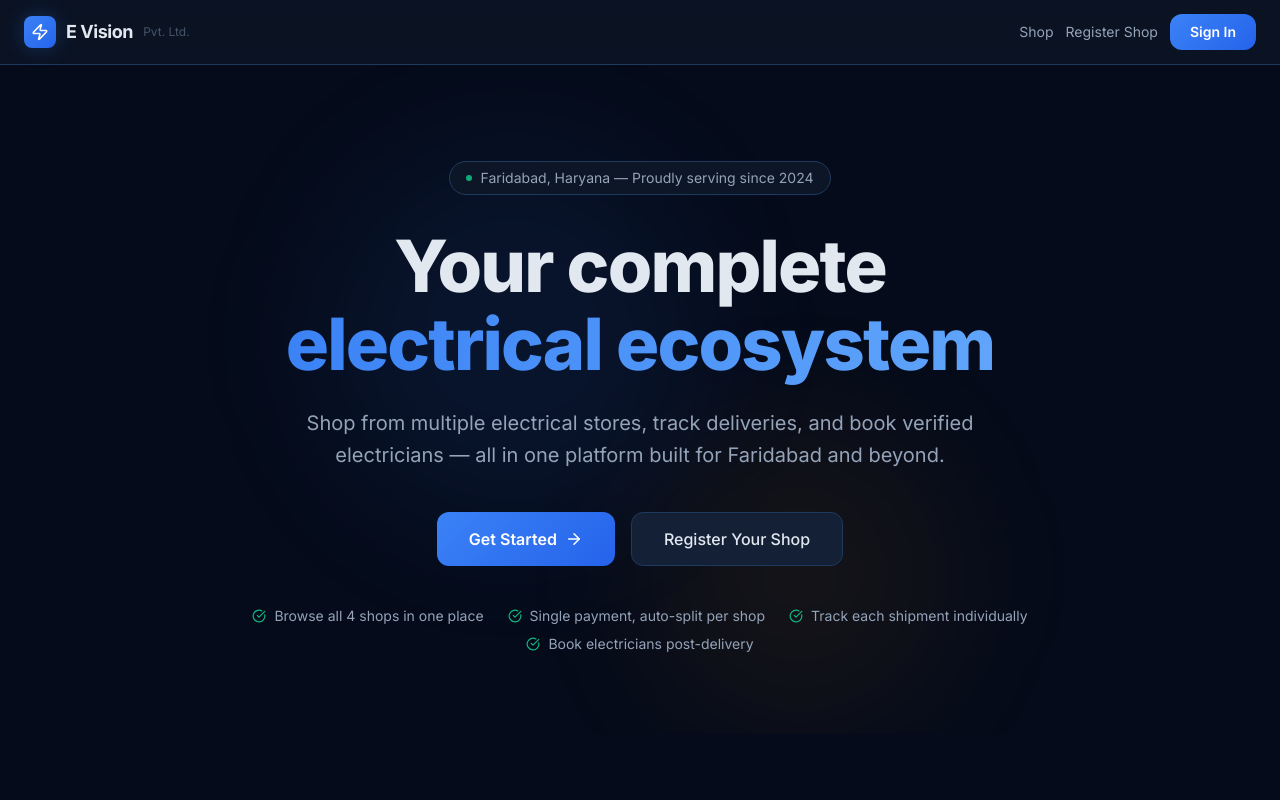
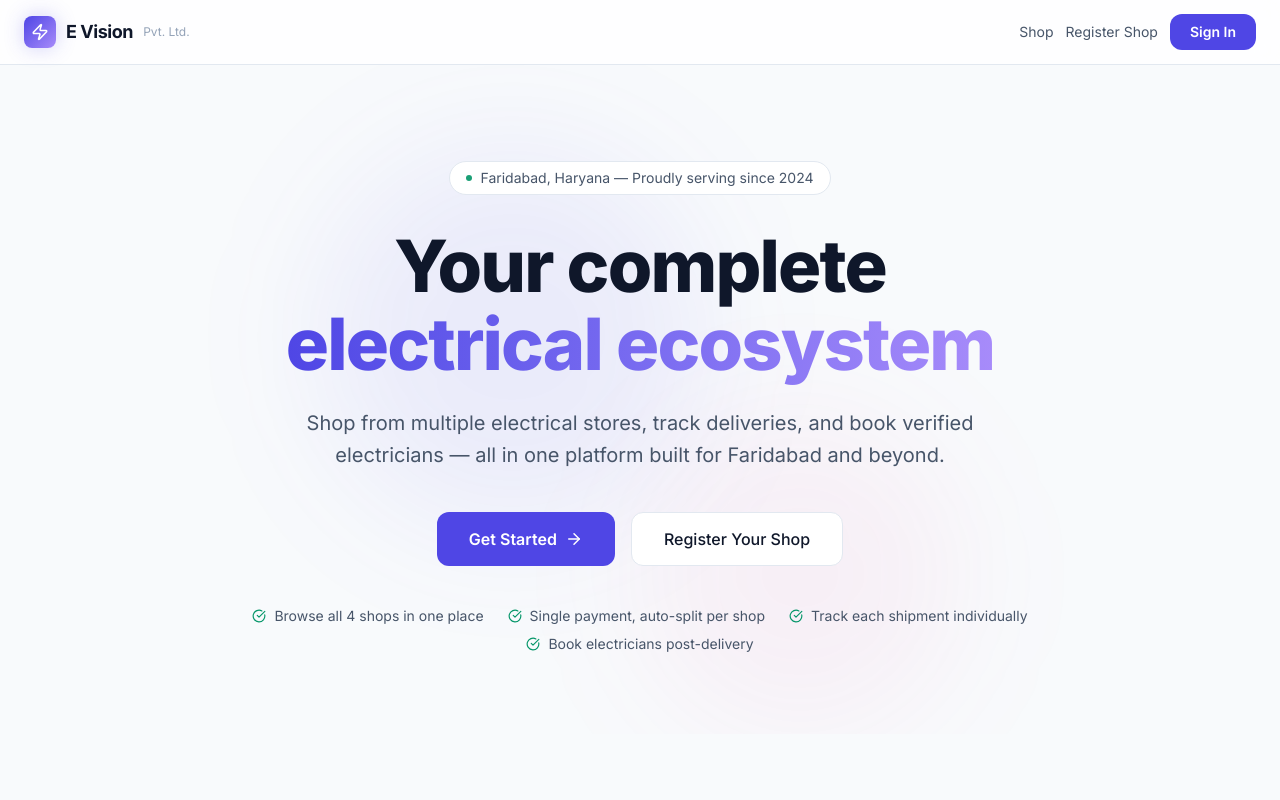
Before and after one commit to shukla-manya/evision-platform-, a Next.js app in the folder frontend-web/: page / in a window 1280 px wide. Shown: the top 800 px of the page. Built offline with nearby package versions, Linux system fonts and the light colour scheme.

Commit message:
feat: update features and improve system performance

```diff
--- a/frontend-web/app/(auth)/register/page.tsx
+++ b/frontend-web/app/(auth)/register/page.tsx
@@ -93,7 +93,7 @@ export default function RegisterPage() {
               }`}
             >
               {label}
-              <span className={`block text-xs font-normal mt-0.5 ${role === key ? 'text-blue-100' : 'text-ev-subtle'}`}>
+              <span className={`block text-xs font-normal mt-0.5 ${role === key ? 'text-white/80' : 'text-ev-subtle'}`}>
                 {desc}
               </span>
             </button>
--- a/frontend-web/app/admin/orders/page.tsx
+++ b/frontend-web/app/admin/orders/page.tsx
@@ -51,10 +51,10 @@ const STATUS_COLOR: Record<string, string> = {
   order_received: 'bg-ev-primary/10 text-ev-primary border-ev-primary/20',
   confirmed: 'bg-ev-primary/10 text-ev-primary border-ev-primary/20',
   pending: 'bg-ev-warning/10 text-ev-warning border-ev-warning/20',
-  shipment_created: 'bg-blue-500/10 text-blue-400 border-blue-500/20',
-  picked_up: 'bg-blue-500/10 text-blue-400 border-blue-500/20',
-  in_transit: 'bg-purple-500/10 text-purple-400 border-purple-500/20',
-  out_for_delivery: 'bg-orange-500/10 text-orange-400 border-orange-500/20',
+  shipment_created: 'bg-ev-primary/10 text-ev-primary border-ev-primary/20',
+  picked_up: 'bg-ev-primary/10 text-ev-primary border-ev-primary/20',
+  in_transit: 'bg-ev-accent/10 text-ev-accent border-ev-accent/20',
+  out_for_delivery: 'bg-ev-accent/10 text-ev-accent border-ev-accent/20',
   delivered: 'bg-ev-success/10 text-ev-success border-ev-success/20',
   order_cancelled: 'bg-ev-error/10 text-ev-error border-ev-error/20',
   payment_failed: 'bg-ev-error/10 text-ev-error border-ev-error/20',
--- a/frontend-web/app/checkout/page.tsx
+++ b/frontend-web/app/checkout/page.tsx
@@ -109,7 +109,7 @@ export default function CheckoutPage() {
         modal: {
           ondismiss: () => toast('Payment window closed'),
         },
-        theme: { color: '#3b82f6' },
+        theme: { color: '#4F46E5' },
       });
       rp.on('payment.failed', () => toast.error('Payment failed'));
       rp.open();
--- a/frontend-web/app/globals.css
+++ b/frontend-web/app/globals.css
@@ -27,31 +27,33 @@
 @theme {
   --font-sans: 'Inter', system-ui, sans-serif;
 
-  --color-ev-bg: #050b1a;
-  --color-ev-surface: #0d1626;
-  --color-ev-surface2: #142035;
-  --color-ev-border: #1e3a5f;
-  --color-ev-primary: #3b82f6;
-  --color-ev-primary-light: #60a5fa;
-  --color-ev-primary-dark: #2563eb;
-  --color-ev-accent: #f59e0b;
+  --color-ev-bg: #f8fafc;
+  --color-ev-surface: #ffffff;
+  --color-ev-surface2: #f1f5f9;
+  --color-ev-border: #e2e8f0;
+  --color-ev-primary: #4f46e5;
+  --color-ev-primary-light: #a78bfa;
+  --color-ev-primary-dark: #4f46e5;
+  --color-ev-accent: #ec4899;
   --color-ev-accent-light: #fbbf24;
-  --color-ev-text: #e2e8f0;
-  --color-ev-muted: #94a3b8;
-  --color-ev-subtle: #475569;
-  --color-ev-success: #10b981;
+  --color-ev-soft: #a78bfa;
+  --color-ev-highlight: #fbbf24;
+  --color-ev-text: #0f172a;
+  --color-ev-muted: #475569;
+  --color-ev-subtle: #94a3b8;
+  --color-ev-success: #059669;
   --color-ev-error: #ef4444;
   --color-ev-warning: #f59e0b;
 
-  --background-image-gradient-ev: linear-gradient(135deg, #0d1626 0%, #1a2a4a 100%);
-  --background-image-gradient-primary: linear-gradient(135deg, #3b82f6, #2563eb);
-  --background-image-gradient-accent: linear-gradient(135deg, #f59e0b, #d97706);
+  --background-image-gradient-ev: linear-gradient(135deg, #4f46e5 0%, #a78bfa 55%, #ec4899 100%);
+  --background-image-gradient-primary: linear-gradient(135deg, #4f46e5, #a78bfa);
+  --background-image-gradient-accent: linear-gradient(135deg, #ec4899, #fbbf24);
 
-  --shadow-ev-sm: 0 1px 3px rgba(0, 0, 0, 0.4);
-  --shadow-ev-md: 0 4px 16px rgba(0, 0, 0, 0.4);
-  --shadow-ev-lg: 0 8px 32px rgba(0, 0, 0, 0.5);
-  --shadow-ev-glow: 0 0 20px rgba(59, 130, 246, 0.25);
-  --shadow-ev-glow-accent: 0 0 20px rgba(245, 158, 11, 0.25);
+  --shadow-ev-sm: 0 1px 2px rgba(15, 23, 42, 0.06);
+  --shadow-ev-md: 0 8px 20px rgba(15, 23, 42, 0.1);
+  --shadow-ev-lg: 0 16px 36px rgba(15, 23, 42, 0.12);
+  --shadow-ev-glow: 0 0 20px rgba(79, 70, 229, 0.25);
+  --shadow-ev-glow-accent: 0 0 20px rgba(236, 72, 153, 0.22);
 
   --animate-fade-in: fadeIn 0.3s ease-in-out;
   --animate-slide-up: slideUp 0.3s ease-out;
@@ -104,18 +106,34 @@
   }
 
   .ev-btn-primary {
-    @apply bg-gradient-primary text-white font-semibold px-6 py-3 rounded-xl
+    @apply bg-ev-primary text-white font-semibold px-6 py-3 rounded-xl
            hover:opacity-90 active:scale-95 transition-all duration-150
            disabled:opacity-50 disabled:cursor-not-allowed disabled:active:scale-100;
   }
 
   .ev-btn-secondary {
-    @apply bg-ev-surface2 border border-ev-border text-ev-text font-medium px-6 py-3 rounded-xl
-           hover:border-ev-primary hover:text-ev-primary-light transition-all duration-150;
+    @apply bg-ev-surface border border-ev-border text-ev-text font-medium px-6 py-3 rounded-xl
+           hover:border-ev-primary hover:text-ev-primary transition-all duration-150;
   }
 
   .ev-badge {
     @apply inline-flex items-center px-2.5 py-0.5 rounded-full text-xs font-medium;
+  }
+
+  .ev-badge-offer {
+    @apply bg-ev-highlight text-ev-text;
+  }
+
+  .ev-status-success {
+    @apply bg-ev-success/10 text-ev-success border border-ev-success/25;
+  }
+
+  .ev-status-pending {
+    @apply bg-ev-warning/10 text-ev-warning border border-ev-warning/25;
+  }
+
+  .ev-status-error {
+    @apply bg-ev-error/10 text-ev-error border border-ev-error/25;
   }
 
   .ev-label {
--- a/frontend-web/app/layout.tsx
+++ b/frontend-web/app/layout.tsx
@@ -10,7 +10,7 @@ export const metadata: Metadata = {
 
 export default function RootLayout({ children }: { children: React.ReactNode }) {
   return (
-    <html lang="en" className="dark">
+    <html lang="en">
       <head>
         <link rel="preconnect" href="https://fonts.googleapis.com" />
         <link rel="preconnect" href="https://fonts.gstatic.com" crossOrigin="anonymous" />
@@ -22,14 +22,14 @@ export default function RootLayout({ children }: { children: React.ReactNode })
           toastOptions={{
             duration: 4000,
             style: {
-              background: '#0d1626',
-              color: '#e2e8f0',
-              border: '1px solid #1e3a5f',
+              background: '#ffffff',
+              color: '#0f172a',
+              border: '1px solid #e2e8f0',
               borderRadius: '12px',
               fontSize: '14px',
             },
-            success: { iconTheme: { primary: '#10b981', secondary: '#0d1626' } },
-            error: { iconTheme: { primary: '#ef4444', secondary: '#0d1626' } },
+            success: { iconTheme: { primary: '#059669', secondary: '#ffffff' } },
+            error: { iconTheme: { primary: '#ef4444', secondary: '#ffffff' } },
           }}
         />
       </body>
--- a/frontend-web/app/products/[id]/page.tsx
+++ b/frontend-web/app/products/[id]/page.tsx
@@ -178,9 +178,9 @@ export default function ProductDetailPage() {
 
             <div className="flex items-center gap-2">
               <span
-                className={`inline-block w-2 h-2 rounded-full ${inStock ? 'bg-green-500' : 'bg-ev-error'}`}
+                className={`inline-block w-2 h-2 rounded-full ${inStock ? 'bg-ev-success' : 'bg-ev-error'}`}
               />
-              <span className={`text-sm ${inStock ? 'text-green-400' : 'text-ev-error'}`}>
+              <span className={`text-sm ${inStock ? 'text-ev-success' : 'text-ev-error'}`}>
                 {inStock
                   ? product.stock != null
                     ? `${product.stock} in stock`
```
Also changed, not shown: 1 other file (tests, documents, lock files or other folders).
